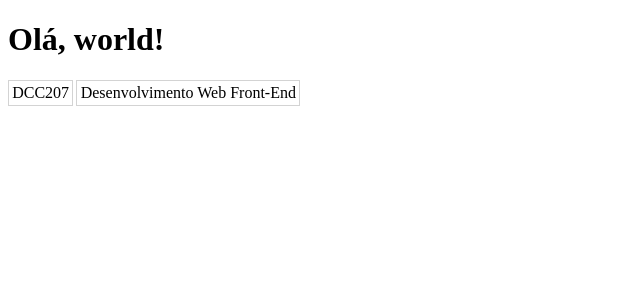
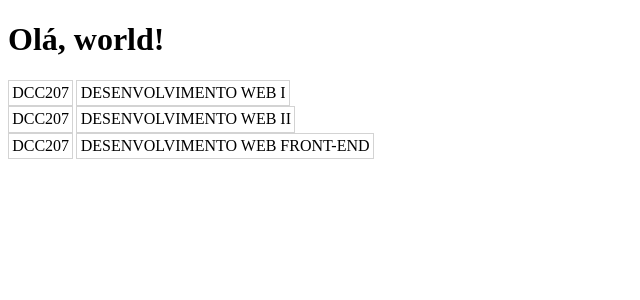
Before and after one commit to ufjf-dcc207/ufjf-dcc207-2024-3-a-atv01-Caiqueguedes, a React (Vite) app: page / in a window 1280 px wide. Shown: the top 300 px of the page, without its empty margins (0-640 px from the left). Built offline with nearby package versions, Linux system fonts and the light colour scheme.

Commit message:
Adiciona props

```diff
--- a/src/App.tsx
+++ b/src/App.tsx
@@ -6,7 +6,9 @@ export default function App() {
   return(
     <>
       <h1>Olá, world!</h1>
-       <Disciplina />
+       <Disciplina codigo="DCC207" nome="DESENVOLVIMENTO WEB I"/>
+       <Disciplina codigo="DCC207" nome="DESENVOLVIMENTO WEB II"/>
+       <Disciplina codigo="DCC207" nome="DESENVOLVIMENTO WEB FRONT-END"/>
     </>
   );
 
--- a/src/Disciplina.tsx
+++ b/src/Disciplina.tsx
@@ -1,12 +1,14 @@
 import "./Disciplina.css";
 
-function Disciplina(){
-    const codigo = "DCC207";
-    const nome = "Desenvolvimento Web Front-End";
+type DisciplinaProps = {
+    codigo: string;
+    nome: string;
+}
+function Disciplina(props: DisciplinaProps){
 
     return <div className="disciplina">
-     <div>{codigo}</div>
-     <div>{nome}</div>
+     <div>{props.codigo}</div>
+     <div>{props.nome}</div>
      </div>
 }
 
```
